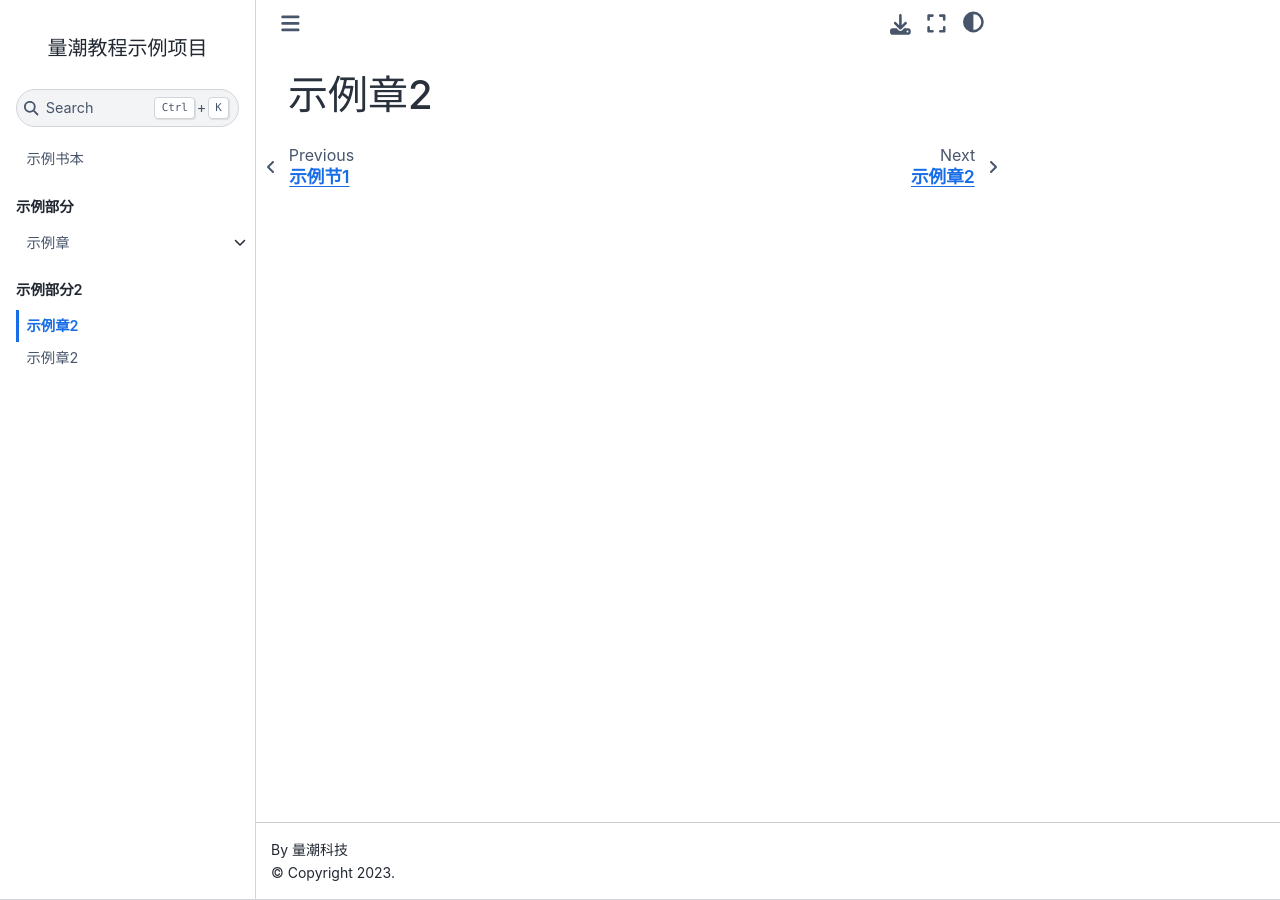
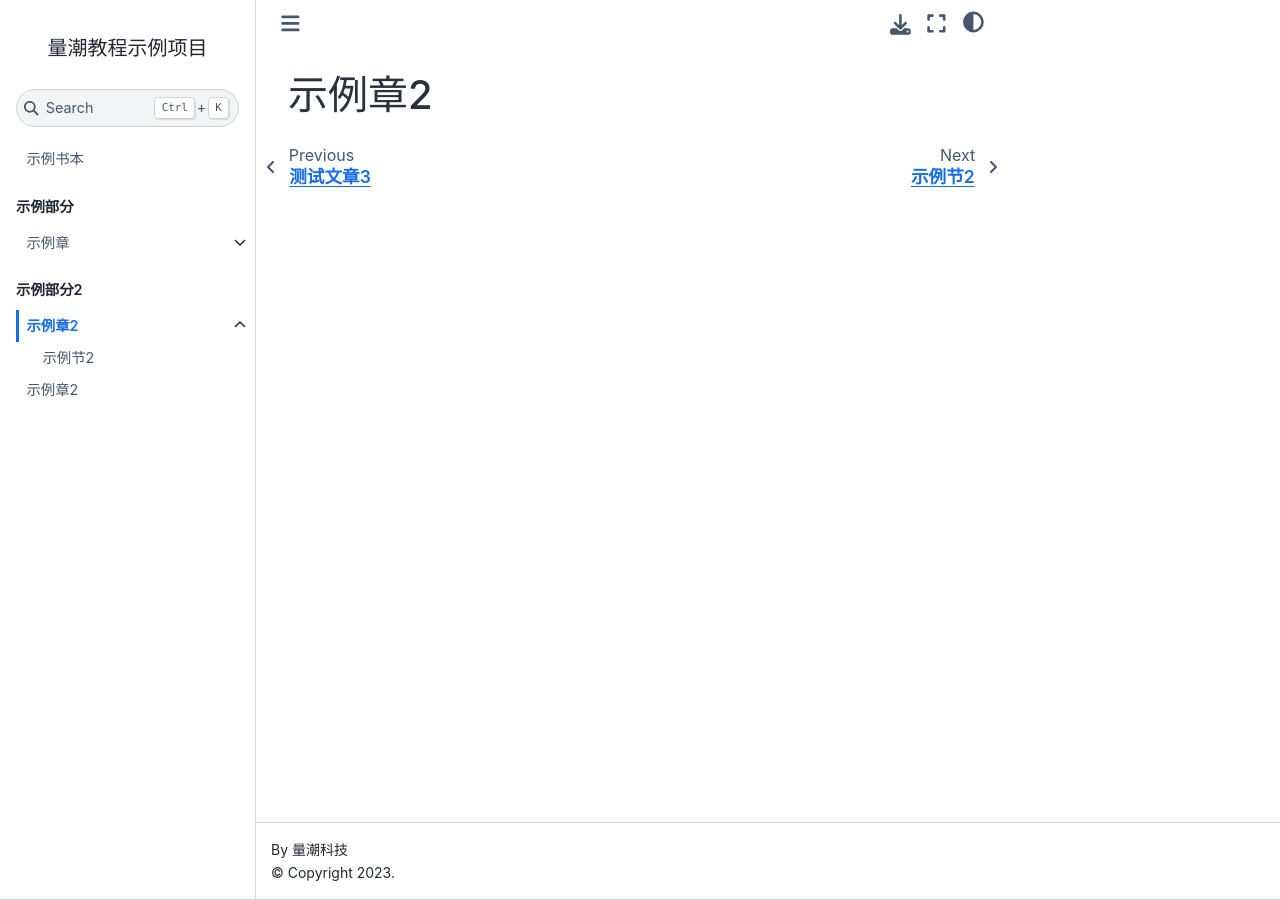
Before and after one commit to Guo-Zhang/quanttide-example-of-documentation, a Jupyter Book: the page built from 2_example_chapter2/README.md, in a window 1280 px wide. Built offline with Jupyter Book 1.0.4 settings and Sphinx 7.4.7 and the Sphinx Book theme 1.1.4, drawn with Linux system fonts in a browser that asks for light colours; pages that are not in the unit, such as notebooks, are missing from menus; part of the change alters nothing that is shown.

Commit message:
bugfix: toc改至与实际文件一致

```diff
--- a/_toc.yml
+++ b/_toc.yml
@@ -7,10 +7,12 @@ parts:
         sections:
           - file: 1_example_chapter/1_example_section/README.md
             sections:
-              - file: 1_example_chapter/1_example_article.md
-              - file: 1_example_chapter/1_example_article2.md
-          - file: 3_example_chapter3/1_example_article3.md
+              - file: 1_example_chapter/1_example_section/1_example_article.md
+              - file: 1_example_chapter/1_example_section/1_example_article2.md
+          - file: 1_example_chapter/2_example_article3.md
   - caption: 示例部分2
     chapters:
       - file: 2_example_chapter2/README.md
+        sections:
+          - file: 2_example_chapter2/1_example_section2/README.md
       - file: 3_example_chapter3/README.md
```
